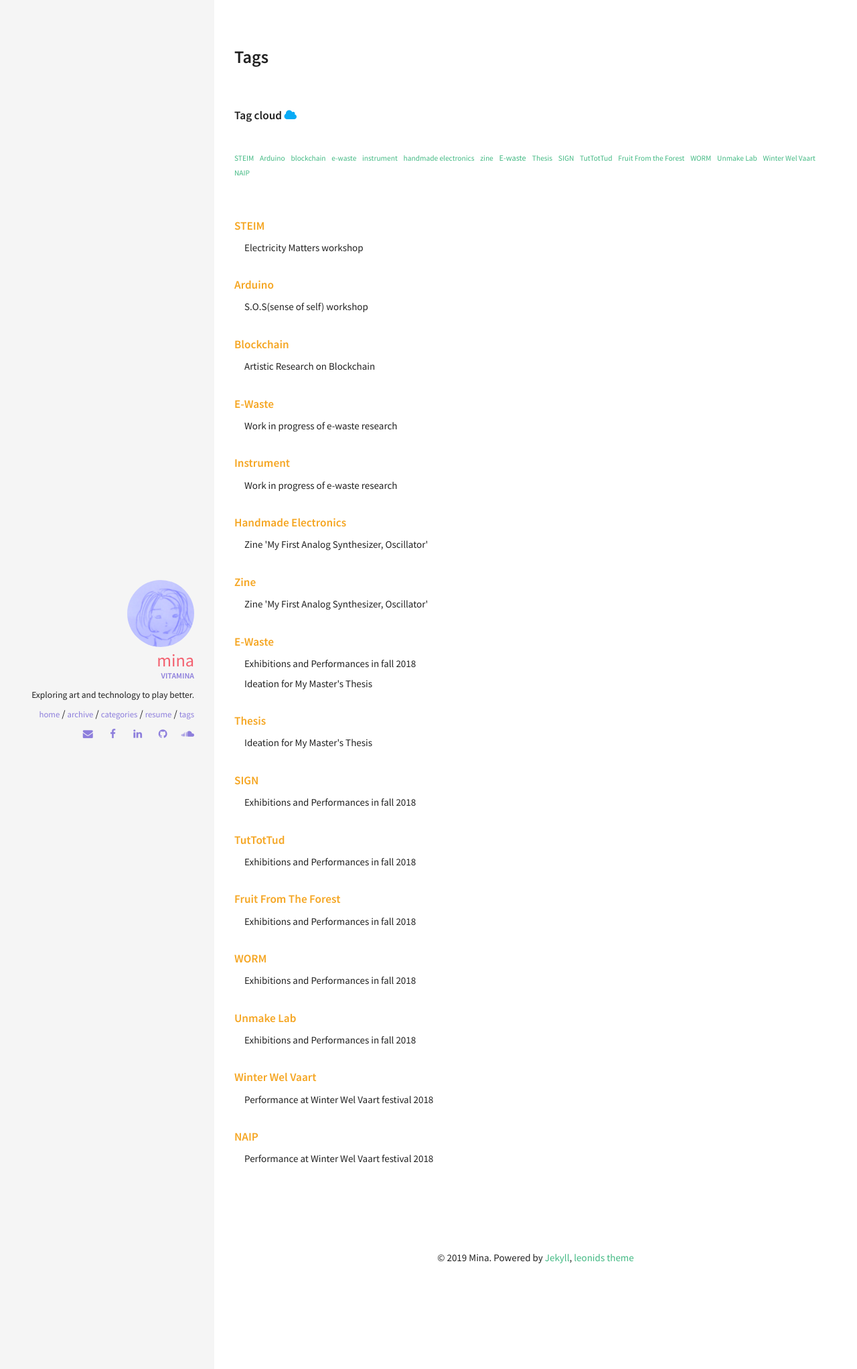
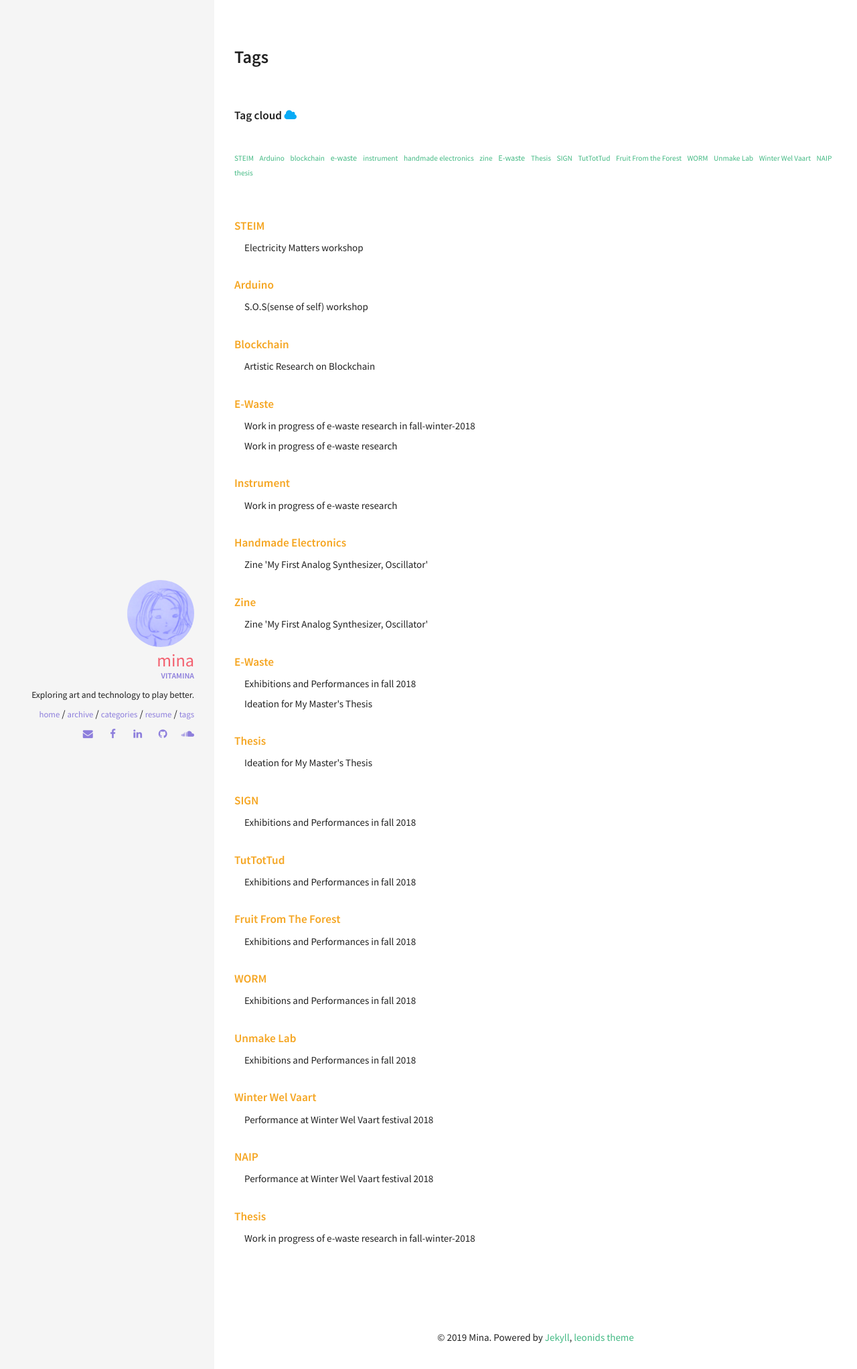
Before and after one commit to lucid2713/blog, a Jekyll site: the page built from tags.html, in a window 1280 px wide. Shown: the top 2044 px of the page at 67% size. Built offline with Jekyll 4.4.1, drawn with Linux system fonts in a browser that asks for light colours; part of the change alters nothing that is shown.

Commit message:
new post

```diff
--- /dev/null
+++ b/_posts/2019-01-04-work-grogress-ewaste-research2.md
@@ -0,0 +1,100 @@
+---
+layout: post
+title: Work in progress of e-waste research in fall-winter-2018
+excerpt: "E-waste research: preparing Master's thesis"
+tags: [e-waste, thesis]
+categories: [research, work]
+
+---
+
+## Work in Progress of e-waste research (from Sep. to Dec. 2018)
+
+### Preparing Master's thesis
+
+I've been working on e-waste so far, and since the beginning of my 2nd year in master's study, I started framing my thesis with this topic.
+<br><br>
+
+##### Outline
+**"What's left behind when digital technology develops?"** This is the main question that made me start to work on e-waste as my research project.
+<br>
+Our society is developing more technologically and digitally than ever. As these developments accelerate, more and more new digital devices are produced at a fast pace, but at the same time there is as much digital trash being made. Right after today's launch of new electronic devices, yesterday's new technologies become obsolete and thrown away.
+
+As Zygmunt Bauman mentioned in his book *Wasted Lives: Modernity and its Outcasts(2003)*, electronic devices now became disposable and ephemeral, and no longer have a long-lasting value on it as it had been before.
+Therefore, at this point we should pay attention to this proliferating digital rubbish and the problems it causes - including environment, society and ethical aspects. Digital waste in itself demonstrates the error and catastrophic aspects of digital technology development in our lives.
+
+Considering this aspect, it's no doubt that electronic waste should be dealt with as a serious problem. But I also feel some sympathy for electronic waste. Because we humans are also constantly suffering from the fear of being useless and worthless and left behind to a dumpsite in our society. For example, the loss of economic status, social status, and the legal protection of society. The same fate of **'wasted lives'** for both e-waste and human beings.
+<br>
+Thus I would like to talk about e-waste not just as pointing out its problems (anthropocenic side), but also want to address the same ontological situations(becoming wasted) we human go through at this 'liquid' modern times(from Bauman's view)[^1].
+
+The development of digital technology is deeply intertwined with consumerism, neoliberalism, and (post)Fordism. But the life of human as a consumer doesn't seem to be different from the fate of consumer products. Thus, from this sympathy for e-waste, which have lost their value and usefulness as the interface they were previously designed as, I would like to create a new value for these discarded existences.
+
+However the value I want to newly discover is different from the one prescribed in consumerism. The value in consumerism is given only when it's consumed and useful.(Lauwaert & Westrenen, 2017, p.23)[^2] But at the same time this value should be very temporary so that it can quickly give room for the new products.(Bauman, 2008, p.215)[^3] Therefore, ironically, from the beginning products are designed to lose value quickly and become useless. And this temporary value makes them valuable. So those that have lost value become the waste of our society.
+<br>
+Beyond this existing value system that inevitably results in losing value and being dumped, **I aim to create playful, fun, and unconventional values for discarded electronics.**
+<br>
+The technological development needs to be designed with alternative approach considering sustainability and beyond anthropocene, neolibaralism, and consumerism. Also we can re-think and re-appropriate existing errors and failures of digital-techno developments with the new perspective and value system.
+<br>
+So I would like to do artistic research based on this view in the long run. **The first step is making musical instrument with electronic waste.** By making electronic waste visible and audible to the public, I would like to demonstrate a playful value of it.
+<br><br>
+
+[^1]: Bauman, Z. (2000). *Liquid Modernity*. Polity
+[^2]: Lauwaert, M. & Westrenen, F. (2017). *Facing Value*. Valiz.
+[^3]: Bauman, Z. (2008). *Wasted Lives*(쓰레기가 되는 삶들 - trans in Korean). 정일준 옮김. Saemulgyul Publishing House.
+
+##### Structure
+My work is based on 3 axes: **Reserach**, **Making(creating)**, and **Performance**.
+<br>
+* Research : theoretical research on digital rubbish, media studies, environmental and sociological studies & practical research for hacking e-waste
+* Making : making e-waste instrument
+* Performance : performing with e-waste instrument
+
+For the **research**, I refer to several books and texts related to media studies sociological theories on modern society and interdisciplinary studies on technology and electronic waste.
+<br>
+The **making** part have been done by building circuit instrument consists of electronic waste. I'm planning to make variety of e-waste instrument and want to find many different ways to make sound from the rubbish.
+<br>
+As I've had so far, I'll keep doing **performance** with my e-waste instruments. Also together with Lucija as [Fruit From the Forest](https://fruitfromtheforest.com/), but it can be done by myself as well. The performing part should be more developed as well from now on together with developing and creating more instruments.
+
+<br>
+##### Format
+Rough ideas about possible format of my thesis
+
+* e-waste instrument making guide book (e.g. Zine)
+* website(web zine)
+* report
+* manual and tool kit
+
+<br>
+##### References
+* Bauman, Zygmunt. (2003). Wasted Lives: Modernity and its outcasts. Polity.
+* Cascone, Kim. (2000). The Aesthetics of Failure: 'Post Digital' Tendencies in Contemporary Music. *Computer Music Journal, Vol. 24*(4), 12-18.
+* Gabrys, Jennifer. (2011). Digital Rubbish: A natural history of electronics. University of Michigan Press.
+* Gibson, J. James. A Theory of Affordances
+* Parikka, Jussi. (2015). A Geology of Media. University of Minnesota Press.
+
+<br>
+
+### Feedback sessions on November
+
+There was feedback sessions on 28th Nov of my study.
+<br><br>
+![footage of feed sessions in November 2018]({{ site.url }}/img/feedbacksession_nov_2018_1.jpg){: width="800px"}
+![footage of feed sessions in November 2018]({{ site.url }}/img/feedbacksession_nov_2018_2.jpg){: width="800px"}
+![footage of feed sessions in November 2018]({{ site.url }}/img/feedbacksession_nov_2018_4.jpg){: width="800px"}
+
+Since the new semester has stared, I’ve been mostly busy with researching theoretical references and narrowing down my ideas and thoughts. Besides, I got opportunity to present my work at SIGN gallery and had several performances at the gallery as well as grand theatre(for tut tot tut festival). So on the three axes - research, making and performance, I’ve worked on research and performance parts but there’s not much progress on making part until feedback session.
+<br><br>
+At the time, I was reading *A Geology of Media* by Jussi Parikka and *Digital Rubbish* by Jennifer Gabrys, and couldn't develop my own perspective so much. Thus what I presented was mostly about my research process and ideations about my thesis. What I've newly found so far, and how do I want to go further etc.
+<br><br>
+![footage of feed sessions in November 2018]({{ site.url }}/img/feedbacksession_nov_2018_3.jpg){: width="500px"}
+<br>
+
+<hr>
+### Upcoming plan
+
+* 31.Jan. - hand in revised thesis framework
+* 8.Apr. - hand in thesis draft
+* 25.Apr. - feedback sessions
+* 29.May - MADtech exam
+* 22-27.Jun. - Graduation show
+<br><br><br>
+<hr>
```
Also changed, not shown: _posts/2019-01-03-performance-at-winterwelvaart2018.md (line endings or trailing spaces), img/feedbacksession_nov_2018_2.jpg (added), img/feedbacksession_nov_2018_3.jpg (added), img/winterwelvaart2018_2.jpg (added), 2 other files.
